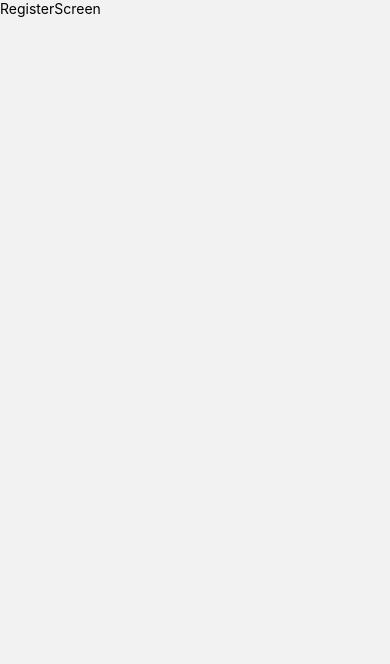
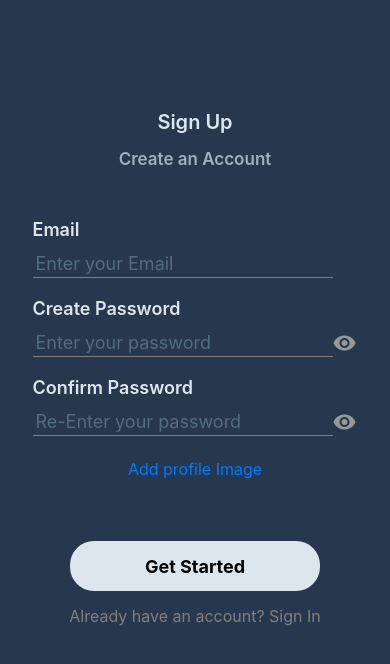
Before and after one commit to AayushBhagat256/Connectify_reactNative, a React Native app: screen /Register in a window 390 px wide. Shown: the top 664 px of the page. Built offline with nearby package versions, Linux system fonts and the light colour scheme.

Commit message:
signUp screen completed

```diff
--- a/package.json
+++ b/package.json
@@ -12,9 +12,11 @@
     "@react-navigation/native": "^6.1.7",
     "@react-navigation/native-stack": "^6.9.13",
     "expo": "~49.0.11",
+    "expo-image-picker": "^14.5.0",
     "expo-status-bar": "~1.6.0",
     "react": "18.2.0",
     "react-native": "0.72.4",
+    "react-native-image-picker": "^7.0.0",
     "react-native-safe-area-context": "4.6.3",
     "react-native-screens": "~3.22.0",
     "react-native-vector-icons": "^10.0.0"
--- a/screens/RegisterScreen.js
+++ b/screens/RegisterScreen.js
@@ -1,14 +1,188 @@
-import { StyleSheet, Text, View } from 'react-native'
-import React from 'react'
+import { KeyboardAvoidingView, StyleSheet, Text, TextInput, View, TouchableOpacity, Pressable, Button, Image, ScrollView } from 'react-native'
+import React, { useState, useEffect } from "react";
+import InputField from '../components/InputField'
+import colors from '../components/colors';
+import Icon from 'react-native-vector-icons/MaterialIcons';
+import { useNavigation } from '@react-navigation/native';
+import * as ImagePicker from 'expo-image-picker';
 
 const RegisterScreen = () => {
+  const [email, setEmail] = useState("");
+  const [password, setPassword] = useState("");
+  const [confirm, setConfirm] = useState("")
+  const [showPassword, setShowPassword] = useState(false);
+  const [selectedImage, setSelectedImage] = useState('');
+  const navigation = useNavigation()
+
+  const togglePasswordVisibility = () => {
+    setShowPassword(!showPassword);
+  };
+
+  const selectImage = async () => {
+    try {
+      const result = await ImagePicker.launchImageLibraryAsync();
+
+      if (!result.canceled) {
+        // If an image is selected (not cancelled), update the selectedImage state
+        // setSelectedImage(result.assets.uri);
+        console.log(result.assets.uri)
+        result.assets.forEach((item) => {
+          console.log("URI: ", item.uri)
+          setSelectedImage(item.uri)
+        })
+      } else {
+        console.log('User cancelled image picker');
+      }
+    } catch (error) {
+      console.log('ImagePicker Error: ', error);
+    }
+  };
+
+  console.log(selectedImage)
   return (
-    <View>
-      <Text>RegisterScreen</Text>
-    </View>
+    <ScrollView contentContainerStyle={{ flexGrow: 1 }}>
+      <View style={{ flex: 1, backgroundColor: colors.DARK, padding: 10, alignItems: 'center', }}>
+        <KeyboardAvoidingView>
+          <View style={{ marginTop: 100, justifyContent: 'center', alignItems: 'center' }}>
+            <Text style={{ color: colors.LIGHT, fontSize: 20, fontWeight: '600' }}>Sign Up</Text>
+
+            <Text style={{ color: colors.PRIMARY, marginTop: 15, fontSize: 17, fontWeight: '600' }}>Create an Account</Text>
+          </View>
+          <View style={{ marginTop: 50 }}>
+            <View>
+              <Text style={{ color: colors.LIGHT, fontSize: 18, fontWeight: "600" }}>Email</Text>
+              <TextInput
+                value={email}
+                onChangeText={(text) => setEmail(text)}
+                keyboardType='email-address'
+                style={{
+                  fontSize: email ? 18 : 18,
+                  padding: 3,
+                  borderBottomColor: "gray",
+                  borderBottomWidth: 1,
+                  marginVertical: 10,
+                  color: 'white',
+                  width: 300,
+                }}
+                placeholderTextColor={colors.SEMI} placeholder='Enter your Email' />
+            </View>
+            <View style={{ marginTop: 10, }}>
+              <Text style={{ color: colors.LIGHT, fontSize: 18, fontWeight: "600" }}>Create Password</Text>
+              <View style={{
+                flexDirection: 'row',
+                alignItems: 'center'
+              }}>
+                <TextInput
+                  value={password}
+                  onChangeText={(text) => setPassword(text)}
+                  secureTextEntry={!showPassword}
+                  style={{
+                    fontSize: 18,
+                    padding: 3,
+                    borderBottomColor: "gray",
+                    borderBottomWidth: 1,
+                    marginVertical: 10,
+                    color: 'white',
+                    width: 300,
+                  }}
+                  placeholderTextColor={colors.SEMI} placeholder='Enter your password' />
+                <TouchableOpacity onPress={togglePasswordVisibility} style={{ marginRight: 1 }}>
+                  <Icon name={showPassword ? "visibility-off" : "visibility"} size={24} color="#999" />
+                </TouchableOpacity>
+              </View>
+            </View>
+            <View style={{ marginTop: 10, }}>
+              <Text style={{ color: colors.LIGHT, fontSize: 18, fontWeight: "600" }}>Confirm Password</Text>
+              <View style={{
+                flexDirection: 'row',
+                alignItems: 'center'
+              }}>
+                <TextInput
+                  value={confirm}
+                  onChangeText={(text) => setConfirm(text)}
+                  secureTextEntry={!showPassword}
+                  style={{
+                    fontSize: 18,
+                    padding: 3,
+                    borderBottomColor: "gray",
+                    borderBottomWidth: 1,
+                    marginVertical: 10,
+                    color: 'white',
+                    width: 300,
+                  }}
+                  placeholderTextColor={colors.SEMI} placeholder='Re-Enter your password' />
+                <TouchableOpacity onPress={togglePasswordVisibility} style={{ marginRight: 1 }}>
+                  <Icon name={showPassword ? "visibility-off" : "visibility"} size={24} color="#999" />
+                </TouchableOpacity>
+              </View>
+            </View>
+            <View>
+              {selectedImage && (
+                <View style={styles.container}>
+                  <Image
+                    source={{ uri: selectedImage }}
+                    style={styles.image}
+                  />
+                </View>
+              )}
+              <Pressable style={styles.profileImg} title="Select Image" onPress={selectImage} >
+                <Text style={{ textAlign: "center", color: "rgb(0, 122, 255)", fontSize: 16 }}>Add profile Image</Text>
+              </Pressable>
+            </View>
+          </View>
+        </KeyboardAvoidingView>
+        <TouchableOpacity style={styles.button} >
+          <Text style={styles.buttonText}>Get Started</Text>
+        </TouchableOpacity>
+
+        <Pressable
+          onPress={() => navigation.navigate("login")}
+          style={{ marginTop: 15 }}
+        >
+          <Text style={{ textAlign: "center", color: "gray", fontSize: 16 }}>
+            Already have an account? Sign In
+          </Text>
+        </Pressable>
+
+
+      </View>
+    </ScrollView>
   )
 }
 
 export default RegisterScreen
 
-const styles = StyleSheet.create({})
+const styles = StyleSheet.create({
+  button: {
+    backgroundColor: '#DDE6ED',
+    width: 250,
+    height: 50,
+    justifyContent: 'center',
+    alignItems: 'center',
+    borderRadius: 24,
+    marginTop: 50,
+  },
+  buttonText: {
+    color: 'black',
+    fontSize: 18,
+    fontWeight: 'bold',
+  },
+  container: {
+    // flex: 1,
+    justifyContent: 'center',
+    alignItems: 'center',
+  },
+  image: {
+    width: 200,
+    height: 200,
+    borderRadius: 100
+    // Any additional styles specific to the image can be added here
+  },
+  profileImg: {
+    marginTop: 13,
+    // backgroundColor: colors.LIGHT,
+    height: 32,
+    alignItems: 'center',
+    alignSelf: 'center'
+  }
+})
```
Also changed, not shown: 1 other file (tests, documents, lock files or other folders).
